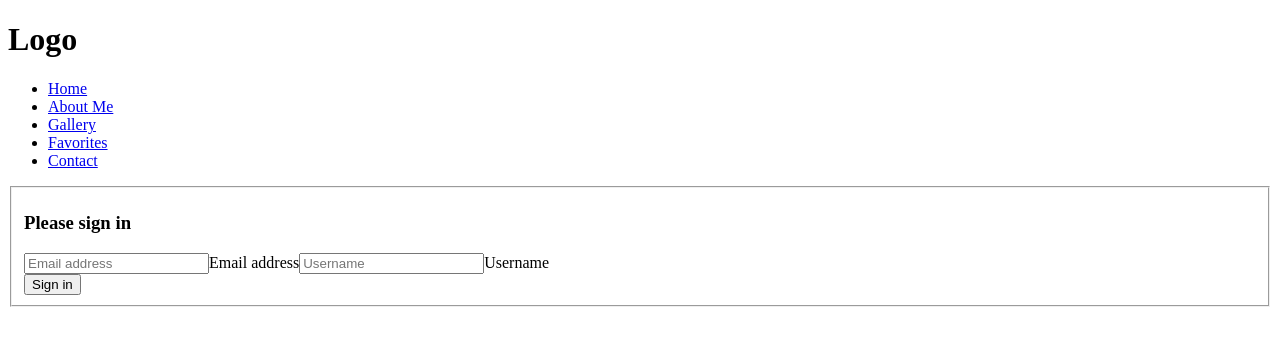
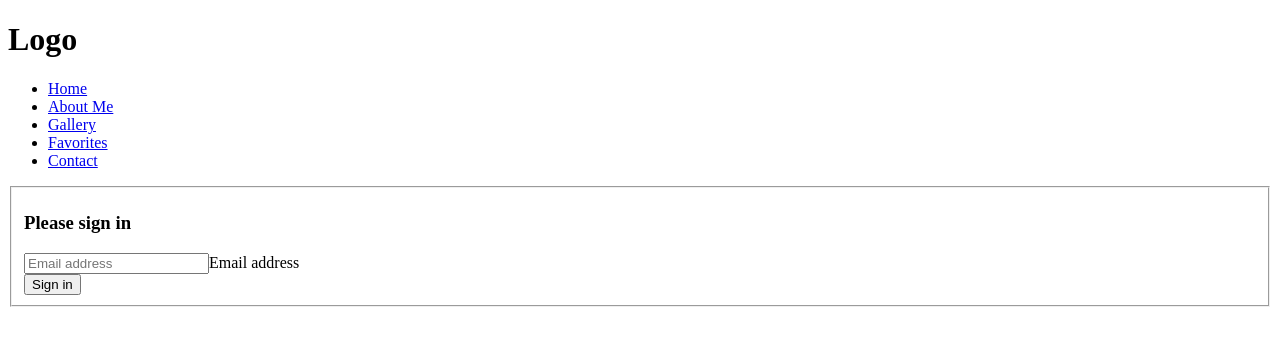
Before and after one commit to ChaseSully222/FrontEnd-Capstone, a React (Create React App) app: page /login in a window 1280 px wide. Shown: the top 346 px of the page. Built offline with nearby package versions, Linux system fonts and the light colour scheme.

Commit message:
users can now login with their email address

```diff
--- a/src/components/auth/Login.js
+++ b/src/components/auth/Login.js
@@ -1,9 +1,8 @@
 import React, { useState } from "react";
-import UserManager from "../../modules/UserManager"
-
+import UserManager from "../../modules/UserManager";
 
 const Login = props => {
-  const [credentials, setCredentials] = useState({ email: "", username: "" });
+  const [credentials, setCredentials] = useState({ email: "" });
 
   // Update state whenever an input field is edited
   const handleFieldChange = evt => {
@@ -12,17 +11,18 @@ const Login = props => {
     setCredentials(stateToChange);
   };
 
-  const handleLogin = (e) => {
+  const handleLogin = e => {
     e.preventDefault();
-    UserManager.getUser(credentials.email || credentials.username)
-    .then(result => {
+    UserManager.getUser(credentials.email).then(result => {
       if (result.length === 0) {
-        window.alert("Please enter a valid email")
+        window.alert("Please enter a valid email");
       } else {
-    props.setUser(result[0].id)
-    props.history.push("/gallery");
-    console.log(credentials);
-  }})}
+        props.setUser(result[0].id);
+        props.history.push("/gallery");
+        console.log(credentials);
+      }
+    });
+  };
 
   return (
     <form onSubmit={handleLogin}>
@@ -38,15 +38,6 @@ const Login = props => {
             autoFocus=""
           />
           <label htmlFor="inputEmail">Email address</label>
-
-          <input
-            onChange={handleFieldChange}
-            type="text"
-            id="username"
-            placeholder="Username"
-            required=""
-          />
-          <label htmlFor="inputUsername">Username</label>
         </div>
         <button type="submit">Sign in</button>
       </fieldset>
--- a/src/modules/UserManager.js
+++ b/src/modules/UserManager.js
@@ -2,7 +2,7 @@ const remoteURL = "http://localhost:5002";
 
 export default {
     getUser(email, username) {
-        return fetch(`${remoteURL}/users?email=${email}&${username}`).then(result => result.json());
+        return fetch(`${remoteURL}/users?email=${email}`).then(result => result.json());
     },
     getCurrentUser() {
         return fetch(`${remoteURL}/users/${parseInt(sessionStorage.getItem("credentials"))}`).then(result => result.json());
```
